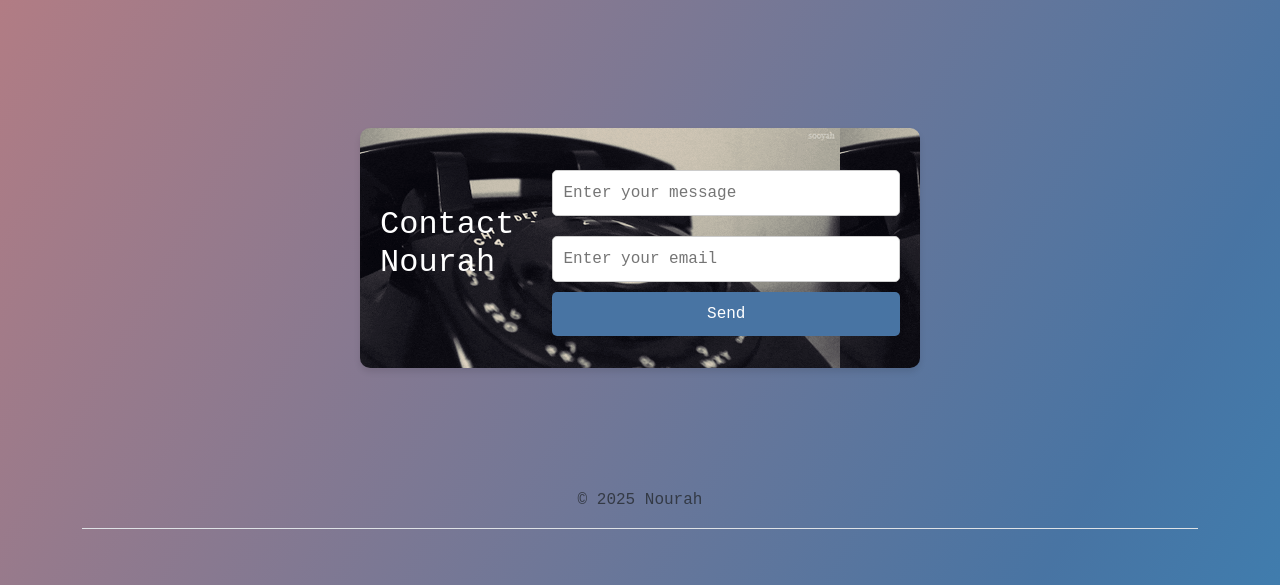
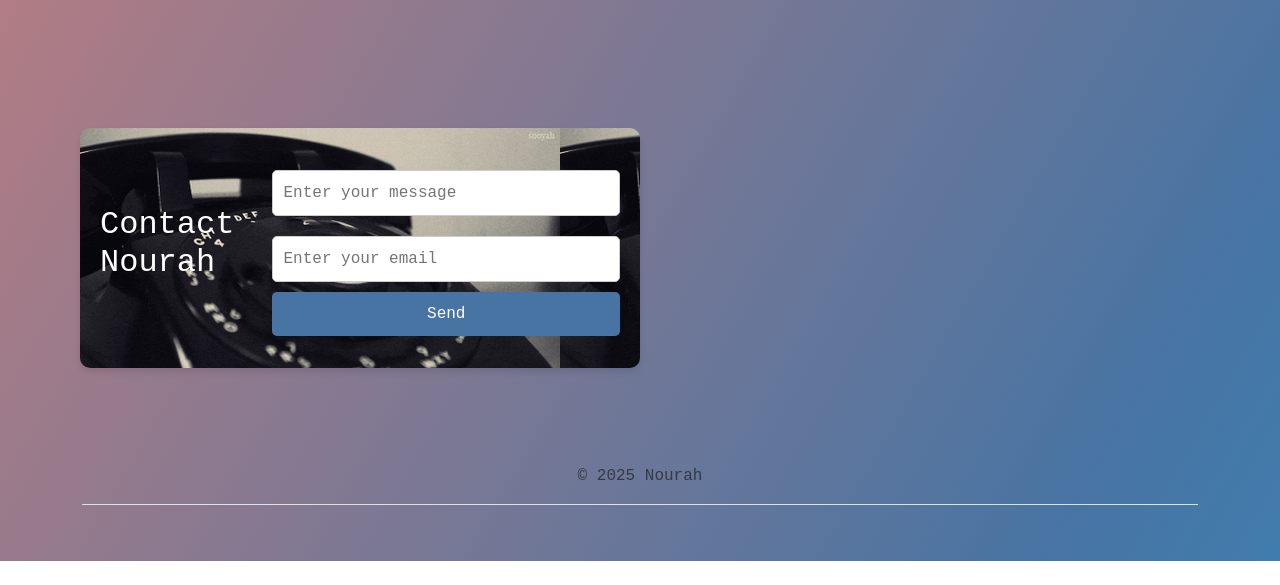
Before and after one commit to noura549/cv-website, a plain HTML site: page index.html in a window 1280 px wide. Shown: the part 1393-1978 px from the top of the page. After the commit the page ends 1954 px from the top, so only its background shows below. Drawn offline with nearby package versions, Linux system fonts and the light colour scheme.

Commit message:
edited index.html

```diff
--- a/index.html
+++ b/index.html
@@ -219,8 +219,8 @@
 
 </section>
 
-<section id="contactForm" style="display: flex; justify-content: center; align-items: center;">
- <div class="contact-form ">
+<section id="contactForm">
+ <div class="contact-form " style="display: flex; justify-content: center; align-items: center;">
   <h2>  Contact  Nourah</h2>
     <form method="post" action="mailto:nourasaad549@gmail.com" >
       <input type="text" name="message" placeholder="Enter your message" required>
@@ -231,7 +231,6 @@
 </section>
 
 
-
 <section id="footer">
     <div class="container">
         <footer class="py-3 my-4">
@@ -239,5 +238,6 @@
         </footer>
       </div>
 </section>
+
 </body>
 </html>
```
Also changed, not shown: 1 other file.
